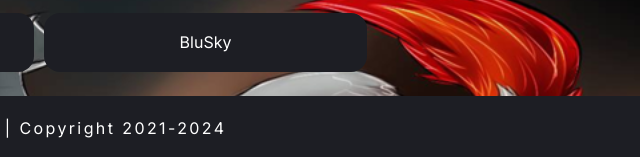
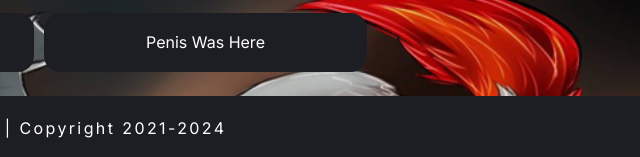
Before and after one commit to ShadowLeRawr/ShadowLeRawr.com, a plain HTML site: page index.html in a window 1280 px wide. Shown: the part 895-1052 px from the top of the page, 601-1241 px from the left. Drawn offline with Linux system fonts and the light colour scheme; a web font is replaced by a local one.

Commit message:
Add files via upload

```diff
--- a/index.html
+++ b/index.html
@@ -108,7 +108,7 @@ https://github.com/ardacarofficial/links-website is open source project.
             <button class="main_small_button_item">Discord</button>
           </a>
           <a class="main_small_a_item" href="https://bsky.app/profile/ShadowLeRawr.com" target="_blank" rel="nofollow">
-            <button class="main_small_button_item">BluSky</button>
+            <button class="main_small_button_item">Penis Was Here</button>
           </a>
         </div>
       </section>
```
